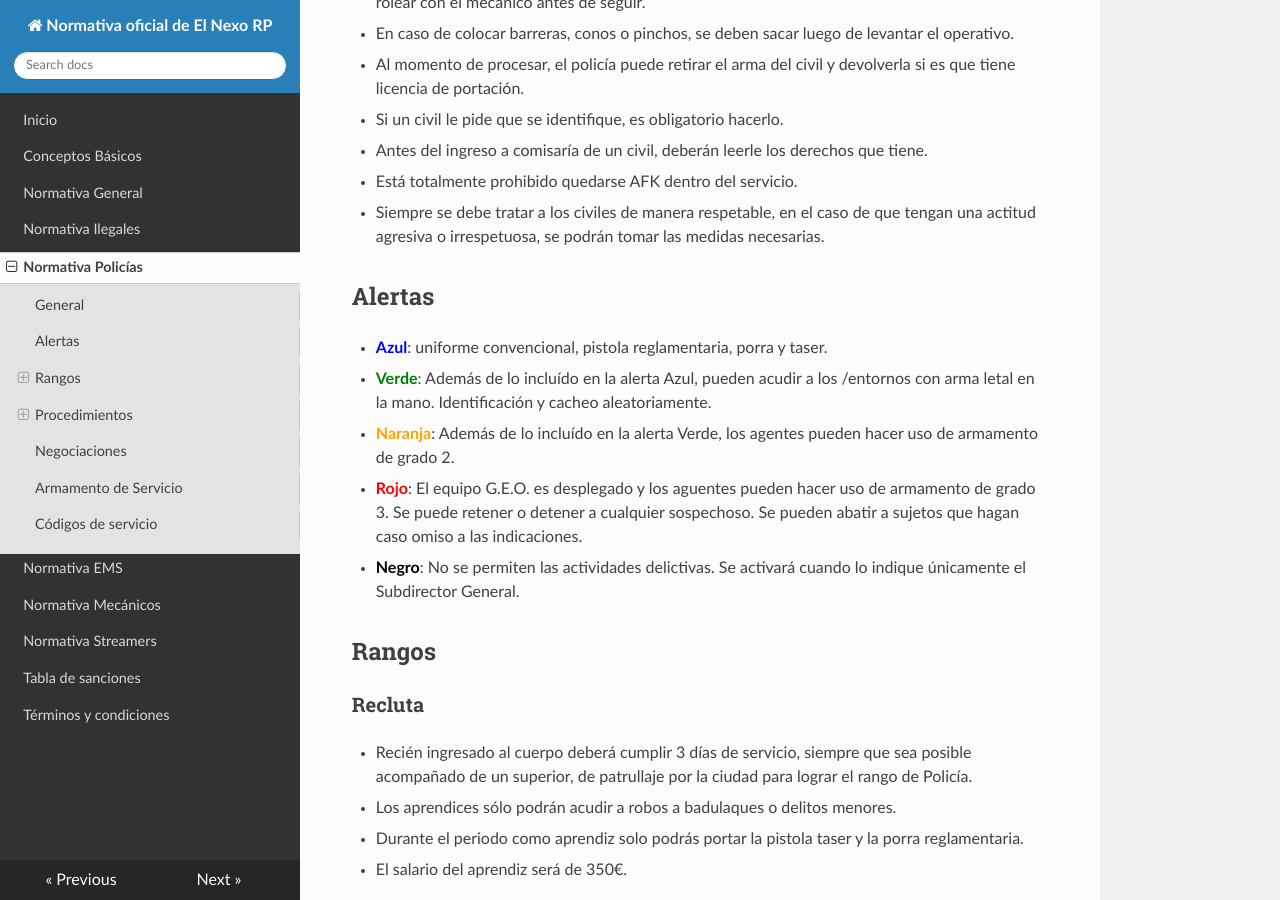
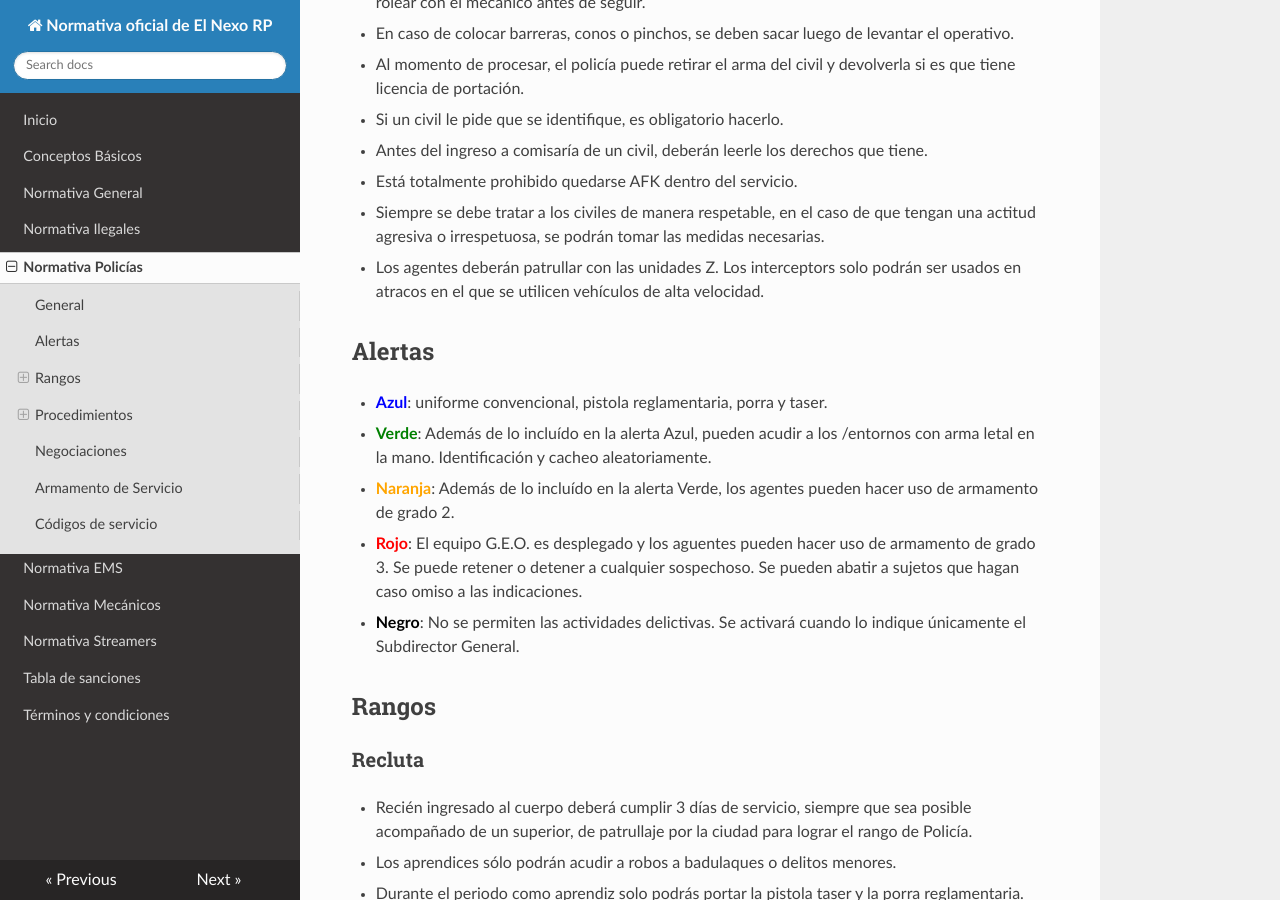
Before and after one commit to elnexorp/normativa, an MkDocs documentation site: the page built from docs/policias.md, in a window 1280 px wide and 900 px high, scrolled down 1034 px. Built offline with MkDocs 1.6.1, drawn with Linux system fonts in a browser that asks for light colours; nearby versions of some CDN libraries.

Commit message:
Update policias.md
Aclaración uso de interceptors por la policia

```diff
--- a/docs/policias.md
+++ b/docs/policias.md
@@ -26,6 +26,7 @@ Esperamos que todos los miembros de la policía de El Nexo RP sigan estas direct
 - Antes del ingreso a comisaría de un civil, deberán leerle los derechos que tiene.
 - Está totalmente prohibido quedarse AFK dentro del servicio.
 - Siempre se debe tratar a los civiles de manera respetable, en el caso de que tengan una actitud agresiva o irrespetuosa, se podrán tomar las medidas necesarias.
+- Los agentes deberán patrullar con las unidades Z. Los interceptors solo podrán ser usados en atracos en el que se utilicen vehículos de alta velocidad.
 
 ## Alertas
 
```
